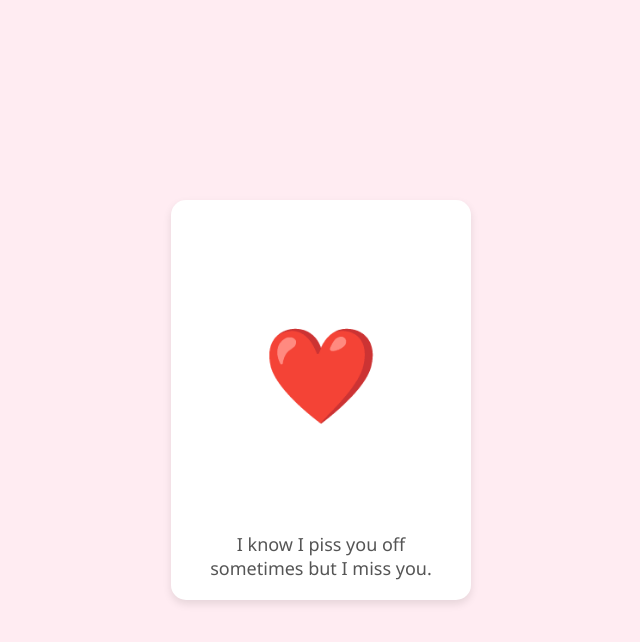
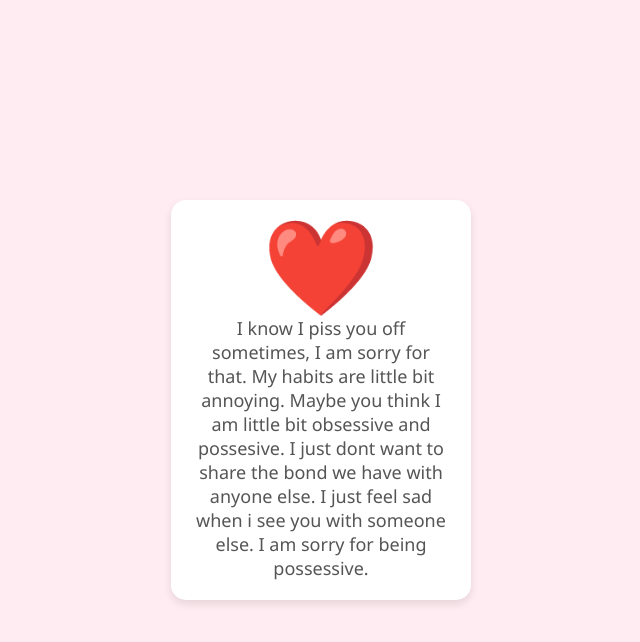
Before and after one commit to PranshuTyagi2003/card, a plain HTML site: page index.html in a window 1280 px wide. Both pictures are taken after a click on the element "❤️". Shown: the whole page, without its empty margins (319-959 px from the left). Drawn offline with Linux system fonts and the light colour scheme.

Commit message:
Update index.html

```diff
--- a/index.html
+++ b/index.html
@@ -96,7 +96,7 @@
             heart.addEventListener("click", function () {
                 heart.classList.add("active");
                 message.style.display = "block";
-                message.innerHTML = "<p>I know I piss you off sometimes but I miss you.</p>";
+                message.innerHTML = "<p>I know I piss you off sometimes, I am sorry for that. My habits are little bit annoying. Maybe you think I am little bit obsessive and possesive. I just dont want to share the bond we have with anyone else. I just feel sad when i see you with someone else. I am sorry for being possessive.</p>";
             });
         });
     </script>
```
